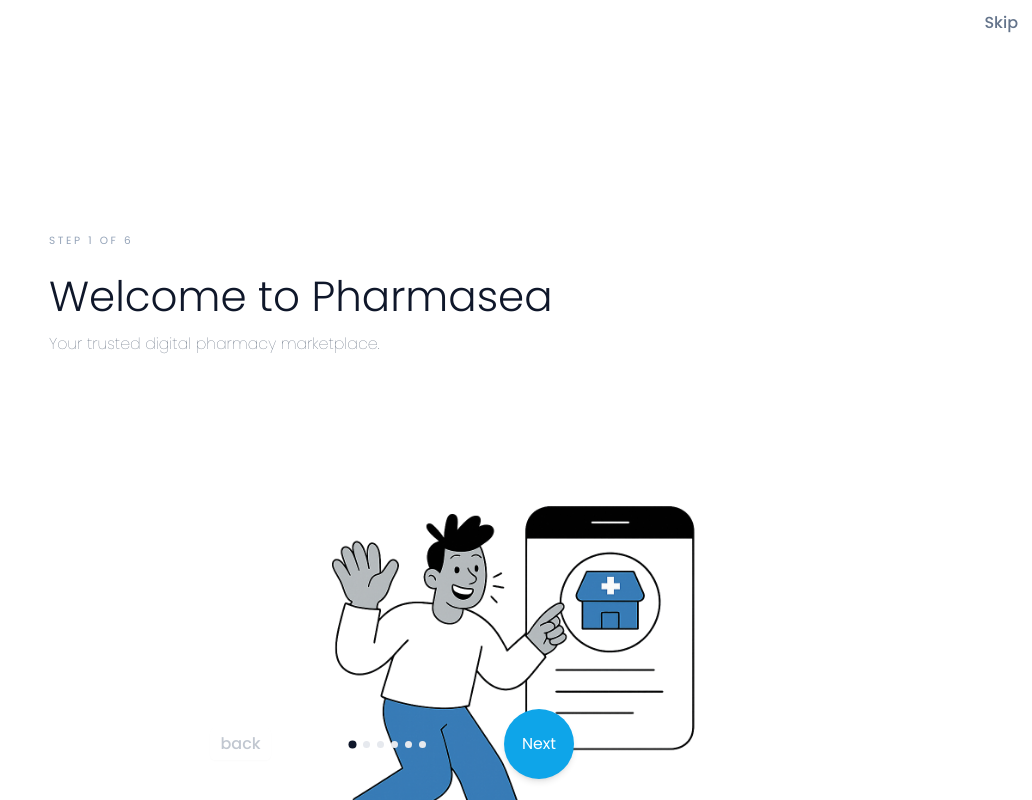
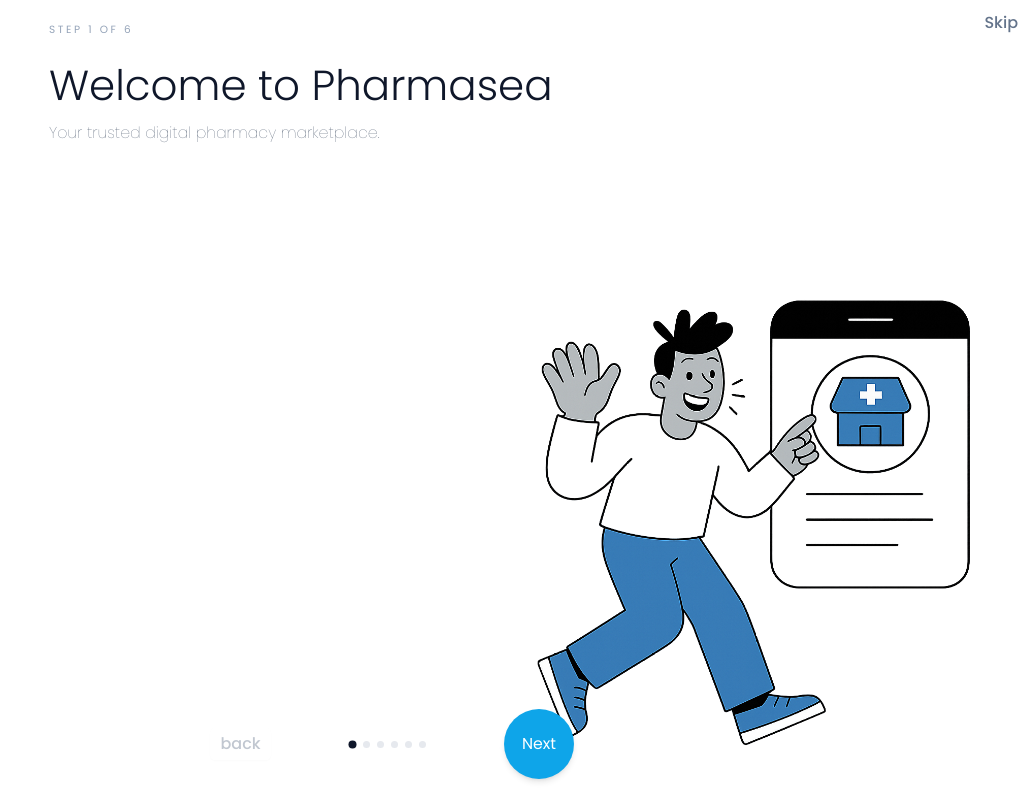
Before and after one commit to Raphdon832/HealthApp, a React (Vite) app: page /auth/onboarding in a window 1280 px wide. Shown: the whole page, without its empty margins (248-1280 px from the left). Built offline with nearby package versions, Linux system fonts and the light colour scheme; no server answers.

Commit message:
Update asset references and CSS for new build
Renamed and updated asset JS files to reference the new main bundle (index-DApzxci-.js). Removed the old CSS file (index-BicANYC1.css) and added a new one (index-tgMtYYit.css). Updated dist/index.html and Onboarding.jsx to use the new asset versions.

```diff
--- a/src/pages/auth/Onboarding.jsx
+++ b/src/pages/auth/Onboarding.jsx
@@ -105,7 +105,7 @@ export default function Onboarding() {
 
       <div
         className="mx-auto flex w-full max-w-4xl flex-1 flex-col px-6 pb-28 sm:px-10 lg:px-14"
-        style={{ paddingTop: 234 }}
+        style={{ paddingTop: 23 }}
       >
         <div {...handlers} className="flex flex-col">
           <motion.span
@@ -140,25 +140,28 @@ export default function Onboarding() {
               {currentSlide.description}
             </motion.p>
 
-            <div className="relative mt-8 flex w-full justify-end" style={{ marginTop: 120 }}>
-              <motion.img
-                key={currentSlide.illustration}
-                src={currentSlide.illustration}
-                alt={currentSlide.title}
-                loading="lazy"
-                initial={{ opacity: 0, y: 30, scale: 0.98 }}
-                animate={{ opacity: 1, y: 0, scale: 1 }}
-                exit={{ opacity: 0, y: -20, scale: 0.98 }}
-                transition={{ type: "spring", stiffness: 160, damping: 20 }}
-                className="w-full max-w-[400px] object-contain sm:max-w-[440px] will-change-transform"
-                onAnimationComplete={() => setIsAnimating(false)}
-                whileHover={{ scale: 1.02, y: -4 }}
-                whileTap={{ scale: 0.995 }}
-              />
+            {/* image is rendered fixed at bottom-right to avoid layout shifts */}
+            <div className="relative mt-8 flex w-full justify-end" style={{ bottom: 70 }}>
+              {/* placeholder space to keep layout consistent when image is anchored */}
+              <div className="w-full max-w-[400px] sm:max-w-[440px] h-0" aria-hidden />
             </div>
           </AnimatePresence>
         </div>
       </div>
+
+      {/* fixed illustration at bottom-right */}
+      <motion.img
+        key={currentSlide.illustration}
+        src={currentSlide.illustration}
+        alt=""
+        aria-hidden="true"
+        loading="lazy"
+        initial={{ opacity: 0, y: 24, scale: 0.98 }}
+        animate={{ opacity: 1, y: 0, scale: 1 }}
+        exit={{ opacity: 0, y: 24, scale: 0.98 }}
+        transition={{ type: "spring", stiffness: 160, damping: 20 }}
+        className="fixed right-4 bottom-4 pointer-events-none z-10 w-[320px] max-w-[120vw] sm:w-[420px] md:w-[520px] object-contain will-change-transform"
+      />
 
       {/* fixed bottom controls: back (left), dots (center), next (right) */}
       <div aria-hidden className="fixed inset-x-0 bottom-6 z-40 flex justify-center pointer-events-none">
```
Also changed, not shown: 8 other files (tests, documents, lock files or other folders).
